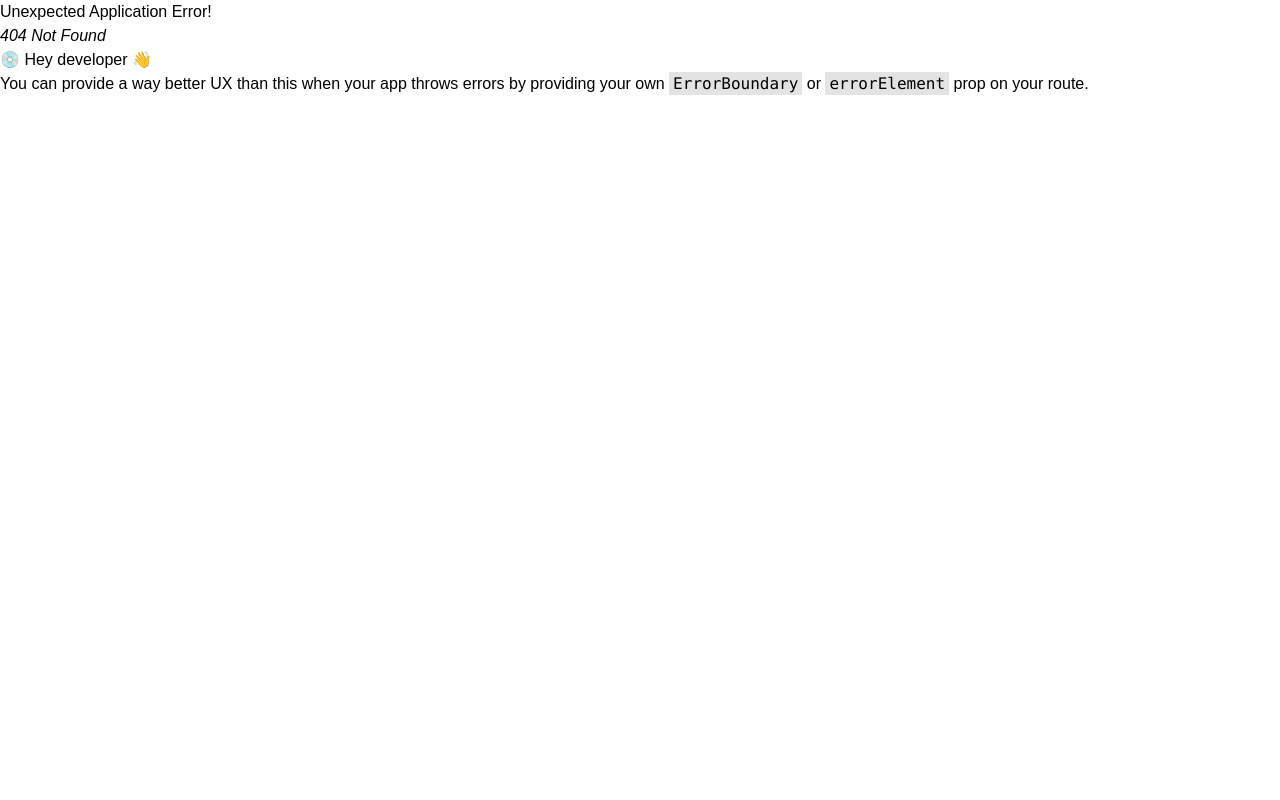
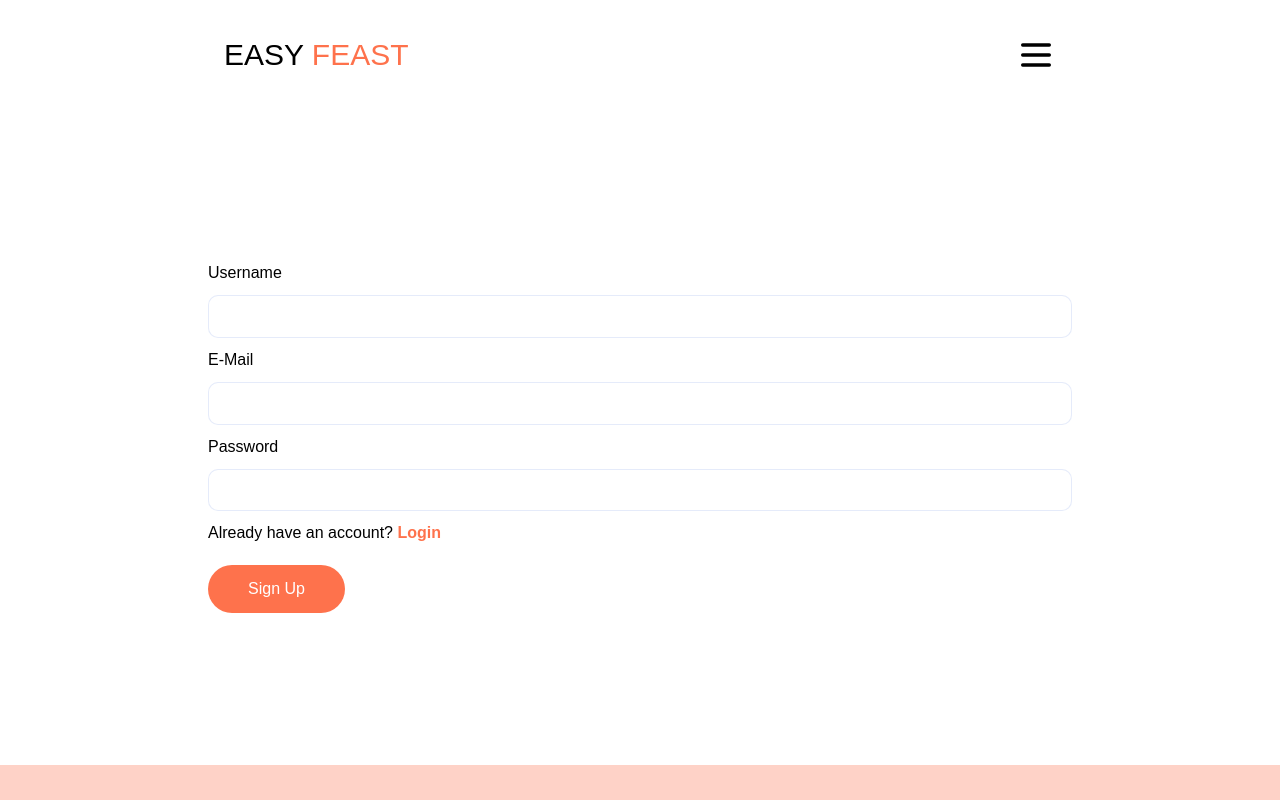
Before and after one commit to sandro-buzhghulashvili/easy-feast, a React (Vite) app: page /form in a window 1280 px wide. Before the commit this address had no page. Shown: the top 800 px of the page. Built offline with nearby package versions, Linux system fonts and the light colour scheme; a web font is replaced by a local one.

Commit message:
finished footer and added form page(UI)

```diff
--- a/src/App.tsx
+++ b/src/App.tsx
@@ -2,6 +2,7 @@ import { createBrowserRouter, RouterProvider } from "react-router-dom";
 
 import LayoutPage from "./pages/Layout";
 import LandingPage from "./pages/Landing";
+import FormPage from "./pages/Form";
 
 const router = createBrowserRouter([
   {
@@ -12,6 +13,10 @@ const router = createBrowserRouter([
         index: true,
         element: <LandingPage />,
       },
+      {
+        path: "form",
+        element: <FormPage />,
+      },
     ],
   },
 ]);
--- a/src/components/Footer.tsx
+++ b/src/components/Footer.tsx
@@ -7,7 +7,7 @@ import { Instagram, Facebook, Twitter, Send } from "lucide-react";
 const Footer: React.FC = () => {
   return (
     <div
-      className={`${classes.container} mx-auto p-10 flex justify-center flex-wrap bg-light_orange`}
+      className={`${classes.container} mx-auto p-10 py-20 flex justify-center flex-wrap bg-light_orange`}
     >
       <div className={classes["footer-section"]}>
         <h1>EASY FEAST</h1>
--- /dev/null
+++ b/src/components/Form.module.scss
@@ -0,0 +1,23 @@
+@import "../scss/variables";
+
+.form-control {
+  display: flex;
+  flex-direction: column;
+  margin-bottom: 10px;
+
+  label {
+    margin-bottom: 10px;
+  }
+
+  input {
+    border: 1px solid $gray-color;
+    font-size: 1.2rem;
+    padding: 6px 12px;
+    border-radius: 10px;
+
+    &:focus {
+      outline: none;
+      border-color: $primary-color-orange;
+    }
+  }
+}
--- /dev/null
+++ b/src/components/Form.tsx
@@ -0,0 +1,43 @@
+import React from "react";
+
+import classes from "./Form.module.scss";
+import { Link, useSearchParams } from "react-router-dom";
+
+const FormComponent: React.FC = () => {
+  const [searchParams] = useSearchParams();
+
+  const isLoggingIn = searchParams.get("mode") === "login";
+
+  return (
+    <form className='container mx-auto p-10 md:px-52 mb-28'>
+      <div className={`${classes["form-control"]}`}>
+        <label htmlFor='username'>Username {isLoggingIn && "or E-Mail"}</label>
+        <input type='text' />
+      </div>
+      {!isLoggingIn && (
+        <div className={`${classes["form-control"]}`}>
+          <label htmlFor='email'>E-Mail</label>
+          <input type='text' />
+        </div>
+      )}
+      <div className={`${classes["form-control"]}`}>
+        <label htmlFor='password'>Password</label>
+        <input type='password' />
+      </div>
+      <p className='mb-5'>
+        {!isLoggingIn ? "Already have an account?" : "Don't have an account"}{" "}
+        <Link
+          className='font-bold text-primary_orange'
+          to={`/form?mode=${isLoggingIn ? "signup" : "login"}`}
+        >
+          {!isLoggingIn ? "Login" : "Register"}
+        </Link>
+      </p>
+      <button className='py-3 px-10 bg-primary_orange text-white_color rounded-full'>
+        {isLoggingIn ? "Login" : "Sign Up"}
+      </button>
+    </form>
+  );
+};
+
+export default FormComponent;
--- a/src/components/Menu.tsx
+++ b/src/components/Menu.tsx
@@ -66,8 +66,6 @@ const Menu: React.FC = () => {
       }
     }
   };
-
-  console.log(selectedType);
 
   return (
     <div className='container text-center py-3 px-5 mx-auto mb-40'>
--- a/src/components/Navbar.tsx
+++ b/src/components/Navbar.tsx
@@ -1,12 +1,16 @@
-import { useState } from "react";
+import { useState, useContext } from "react";
 import { AnimatePresence, motion } from "framer-motion";
 import classes from "./Navbar.module.scss";
+
+import { userContext } from "../store/user-context";
 
 import { Menu, List, X, User, LocateIcon, Contact, Home } from "lucide-react";
 
 import profileImg from "../assets/temporary-icon.png";
+import { Link } from "react-router-dom";
 
 export default function Navbar() {
+  const ctx = useContext(userContext);
   const [toggleNavBar, setToggleNavbar] = useState<boolean>(false);
 
   const toggleNavbarHandler = (): void => {
@@ -14,9 +18,9 @@ export default function Navbar() {
   };
   return (
     <div className='flex justify-between items-center py-8 px-8 sm:px-20 lg:px-56 mb-28'>
-      <h1 className={classes.logo}>
+      <Link to='../' className={classes.logo}>
         EASY <span>FEAST</span>
-      </h1>
+      </Link>
       <AnimatePresence>
         {toggleNavBar && (
           <motion.div
@@ -35,7 +39,8 @@ export default function Navbar() {
         {toggleNavBar ? <X /> : <Menu />}
       </span>
       <ul
-        className={`${classes["nav-links"]} ${toggleNavBar ? classes.active : undefined
+        className={`${classes["nav-links"]} ${
+          toggleNavBar ? classes.active : undefined
         } flex flex-col items-center justify-center `}
       >
         <li className='flex flex-col items-center p-10'>
@@ -57,6 +62,9 @@ export default function Navbar() {
             <Contact className='mr-5' /> Contact Us
           </a>
         </li>
+        {ctx.user ? (
+          <>
+            {" "}
             <li>
               <a href='#orders'>
                 <List className='mr-5' /> My Orders
@@ -76,7 +84,26 @@ export default function Navbar() {
               <a href='#orders'>
                 <List className='mr-5' /> My Orders
               </a>
-        </li>
+            </li>{" "}
+          </>
+        ) : (
+          <>
+            <Link
+              onClick={toggleNavbarHandler}
+              className='bg-white_color py-3 px-10 w-3/4 text-center rounded-full text-primary_orange md:hover:scale-110 duration-300 mb-5 '
+              to='/form?mode=signup'
+            >
+              Sign Up
+            </Link>
+            <Link
+              onClick={toggleNavbarHandler}
+              className='bg-primary_orange py-3 w-3/4 text-center px-10 rounded-full text-white_color md:hover:scale-110 duration-300 mb-5 '
+              to='/form?mode=login'
+            >
+              Login
+            </Link>
+          </>
+        )}
       </ul>
     </div>
   );
--- /dev/null
+++ b/src/pages/Form.tsx
@@ -0,0 +1,8 @@
+import React from "react";
+import FormComponent from "../components/Form";
+
+const FormPage: React.FC = () => {
+  return <FormComponent />;
+};
+
+export default FormPage;
--- a/src/pages/Landing.tsx
+++ b/src/pages/Landing.tsx
@@ -1,19 +1,9 @@
-import { useContext, useEffect } from "react";
-
 import Landing from "../components/Landing";
 import Services from "../components/Services";
 import Menu from "../components/Menu";
 import AboutUs from "../components/AboutUs";
 
-import { userContext } from "../store/user-context";
-
 export default function LandingPage() {
-  const ctx = useContext(userContext);
-
-  useEffect(() => {
-    ctx.login({ email: "smth", username: "sandro", password: "dinidasemi2" });
-  }, []);
-  console.log(ctx);
   return (
     <>
       <Landing />
--- a/src/store/user-context.tsx
+++ b/src/store/user-context.tsx
@@ -4,13 +4,13 @@ import User from "../models/User";
 
 type userContextObject = {
   user: User | undefined;
-  login: (userConfig: any) => void;
+  login: (userObj: User) => void;
   logout: () => void;
 };
 
 export const userContext = React.createContext<userContextObject>({
   user: undefined,
-  login: () => {},
+  login: (userObj: User) => {},
   logout: () => {},
 });
 
```
Lines whose indentation alone changed are shown as unchanged.
